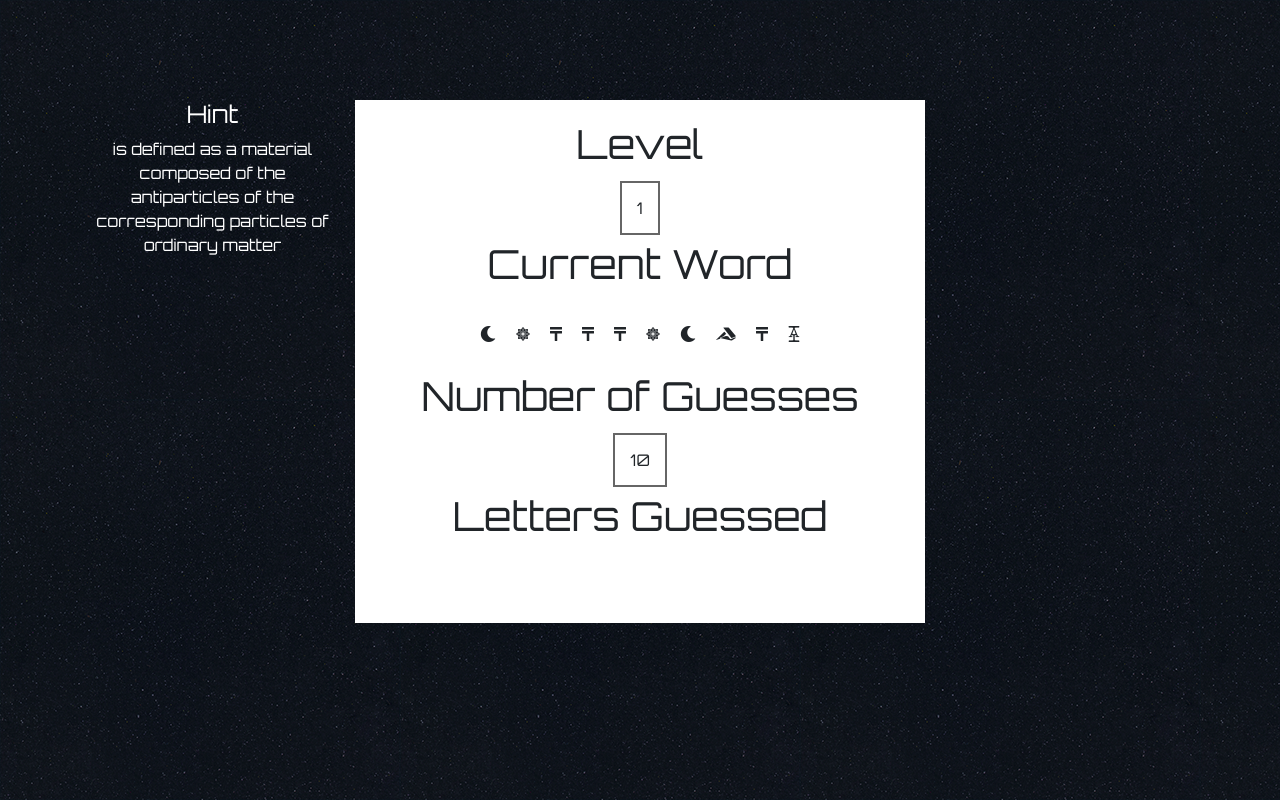
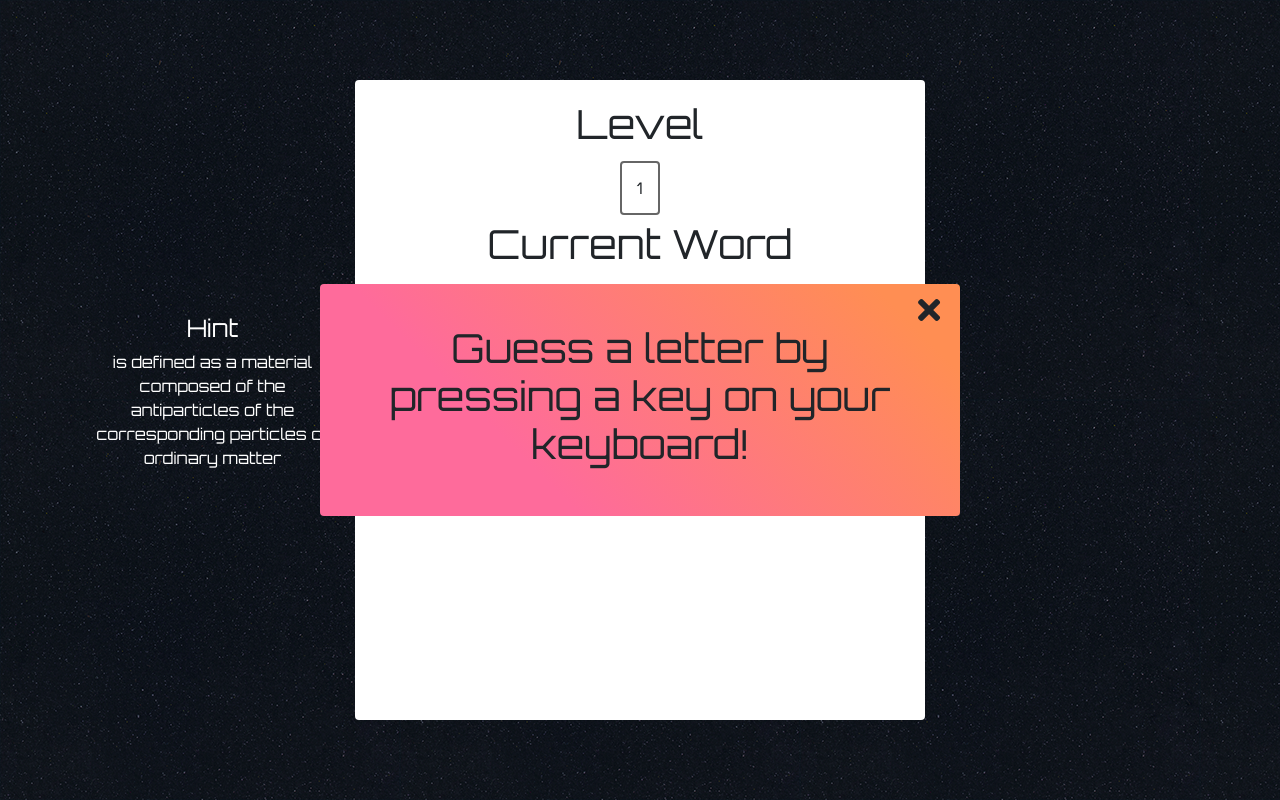
Before and after one commit to HeathBanner/WordGuess, a plain HTML site: page index.html in a window 1280 px wide. Drawn offline with nearby package versions, Linux system fonts and the light colour scheme.

Commit message:
fixed styling, added modal, updated README

```diff
--- a/index.html
+++ b/index.html
@@ -4,70 +4,89 @@
     <meta charset="UTF-8">
     <meta name="viewport" content="width=device-width, initial-scale=1.0">
     <meta http-equiv="X-UA-Compatible" content="ie=edge">
+
+    <script src="https://cdnjs.cloudflare.com/ajax/libs/jquery/3.2.1/jquery.min.js"></script>
+
     <link type="text" href="logic.js">
     <link rel="stylesheet" href="https://stackpath.bootstrapcdn.com/bootstrap/4.3.1/css/bootstrap.min.css" integrity="sha384-ggOyR0iXCbMQv3Xipma34MD+dH/1fQ784/j6cY/iJTQUOhcWr7x9JvoRxT2MZw1T" crossorigin="anonymous">
-    <script src="https://cdnjs.cloudflare.com/ajax/libs/jquery/3.2.1/jquery.min.js"></script>
     <link rel="stylesheet" href="https://use.fontawesome.com/releases/v5.8.1/css/all.css" integrity="sha384-50oBUHEmvpQ+1lW4y57PTFmhCaXp0ML5d60M1M7uH2+nqUivzIebhndOJK28anvf" crossorigin="anonymous">
     <link href="https://fonts.googleapis.com/css?family=Orbitron" rel="stylesheet">
+
     <link rel="stylesheet" href="style.css">
+
     <title>Word Guess</title>
+
 </head>
+
 <body background="imgs/bw.png">
+
+    <div id="modal">
+        <i onclick="logic.closeModel(this)" id="close" class="fas fa-2x fa-times"></i>
+        <h1>Guess a letter by pressing a key on your keyboard!</h1>
+    </div>
+
     <div class="container" id="page">
-       <div class="row">
-           <div class="col-xl-12 header">
-           </div>
-        </div>
-        <div class="row">
+        <div class="row centerControl">
             <div class="col-xl-3 col-lg-4">
                 <div class="row">
+
                     <div class="col-xl-12 col-lg-12">
                         <h4 class="hintHead">Hint</h4>
                     </div>
+
                 </div>
+
                 <div class="row">
+
                     <div class="col-xl-12 col-lg-12">
                         <p class="hintBody" id="hintBody">hint text goes here</p>
                     </div>
+
                 </div>
             </div>
+
             <div class="col-xl-6 col-lg-4 main">
-                    <div class="row">
+                <div class="row">
+
                     <div class="col-xl-12">
                         <h1>Level</h1>
                         <span class="numWins" id="level">1</span>
                     </div>
+
                     </div>
+
                     <div class="row">
+
                         <div class="col-xl-12">
                             <h1>Current Word</h1>
                             <span id="test"></span>
                         </div>
+
                     </div>
+
                     <div class="row">
+
                         <div class="col-xl-12">
                             <h1>Number of Guesses</h1>
                             <span class="numGuesses" id="guessCount">10</span>
                         </div>
+
                     </div>
+
                     <div class="row">
+
                         <div class="col-xl-12">
                             <h1>Letters Guessed</h1>
                             <div class="letGuesses" id="guessedLetters"></div>
                         </div>
+
                     </div>
-
-            </div>
+                </div>
             <div class="col-xl-3 col-lg-4"></div>
         </div>
 
     </div>
 
-
-
-
-
-
     <script src="logic.js"></script>
 
 </body>
--- a/logic.js
+++ b/logic.js
@@ -40,6 +40,14 @@ hintUpdate.textContent = hint;
 // Logs the test counter
 testCounter = storage[storageIndex].w.length;
 
+const modal = document.getElementById('close');
+
+const closeModal = (e) => {
+    document.getElementById('modal').remove();
+}
+
+modal.onclick = closeModal
+
 // Listens for keys pressed
 document.onkeyup = function (event) {
     userGuess = event.key.toLowerCase();
@@ -80,7 +88,7 @@ document.onkeyup = function (event) {
         guessCount.textContent = numGuesses;
     } // Notifies the user they've lost then refreshes the page
     if (numGuesses === 0) {
-        var conf = confirm("You ran out of guesses! Press 'ok' to restart.")
+        var conf = confirm("You've ran out of guesses! Press 'ok' to restart.")
         window.location.reload(false);
     }
     // Triggers the next level once the user has guessed all letters
--- a/style.css
+++ b/style.css
@@ -4,19 +4,43 @@ body {
     font-family: 'Orbitron', sans-serif;
 }
 
-.header {
-    margin: 50px;
+#modal {
+    z-index: 100;
+    position: fixed;
+    top: 50%;
+    left: 50%;
+    transform: translate(-50%, -50%);
+    background: linear-gradient(45deg, #FE6B9B 30%, #FF8E53 90%);
+    border-radius: 4px;
+    padding: 20px 40px;
+}
+
+#modal i {
+    position: absolute;
+    right: 10px;
+    top: 0px;
+}
+
+#modal i:hover {
+    color: #513bdb;
+}
+
+.centerControl {
+    display: flex;
+    justify-content: center;
+    align-items: center;
+    height: 100vh;
 }
 
 .main {
+    height: 80%;
     background: #fff;
-    height: 100%;
+    border-radius: 4px;
     padding-bottom: 30px;
 }
 
 span {
     padding: 10px;
-    /* border: 2px solid #666; */
 }
 
 i {
@@ -43,6 +67,7 @@ h1 {
 .numGuesses {
     padding: 15px;
     border: 2px solid #666;
+    border-radius: 4px;
 }
 
 .letGuesses {
@@ -54,4 +79,5 @@ h1 {
 .numWins {
     padding: 15px;
     border: 2px solid #666;
+    border-radius: 4px;
 }
```
Also changed, not shown: 2 other files.
